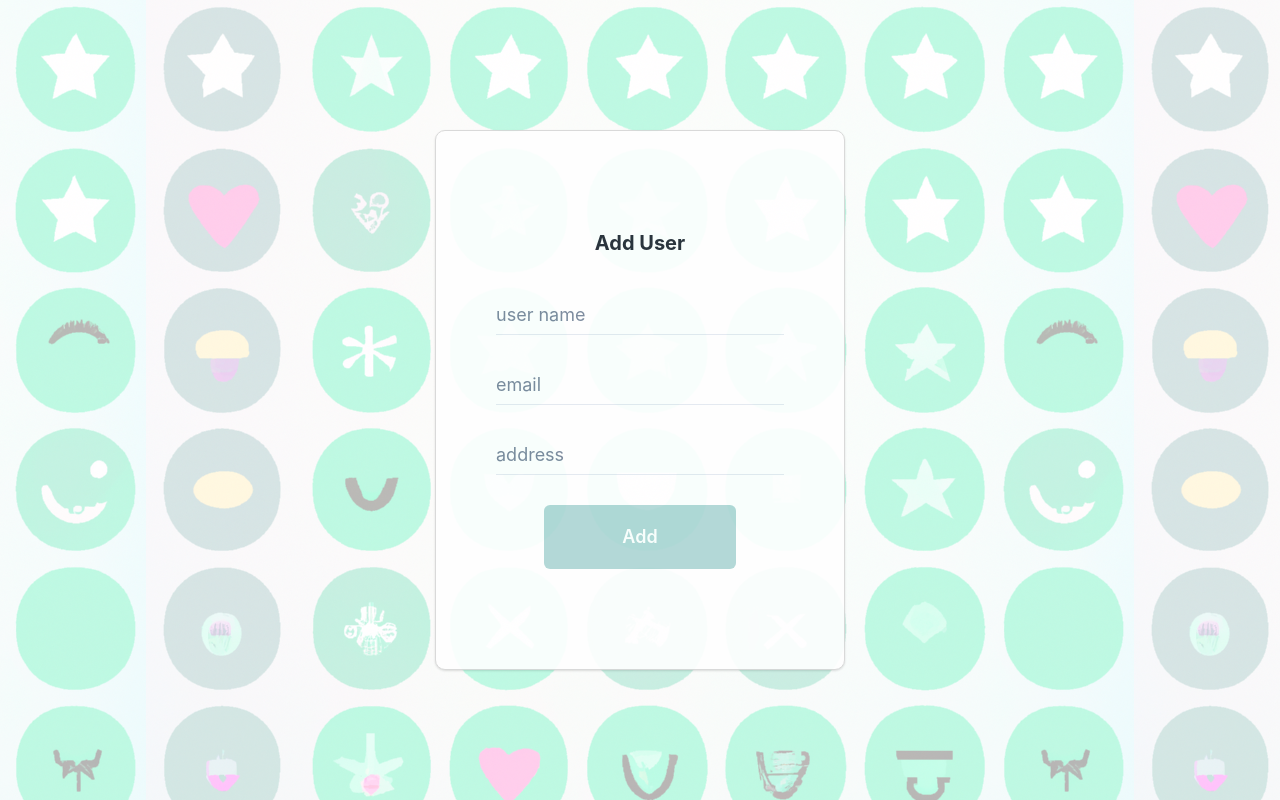
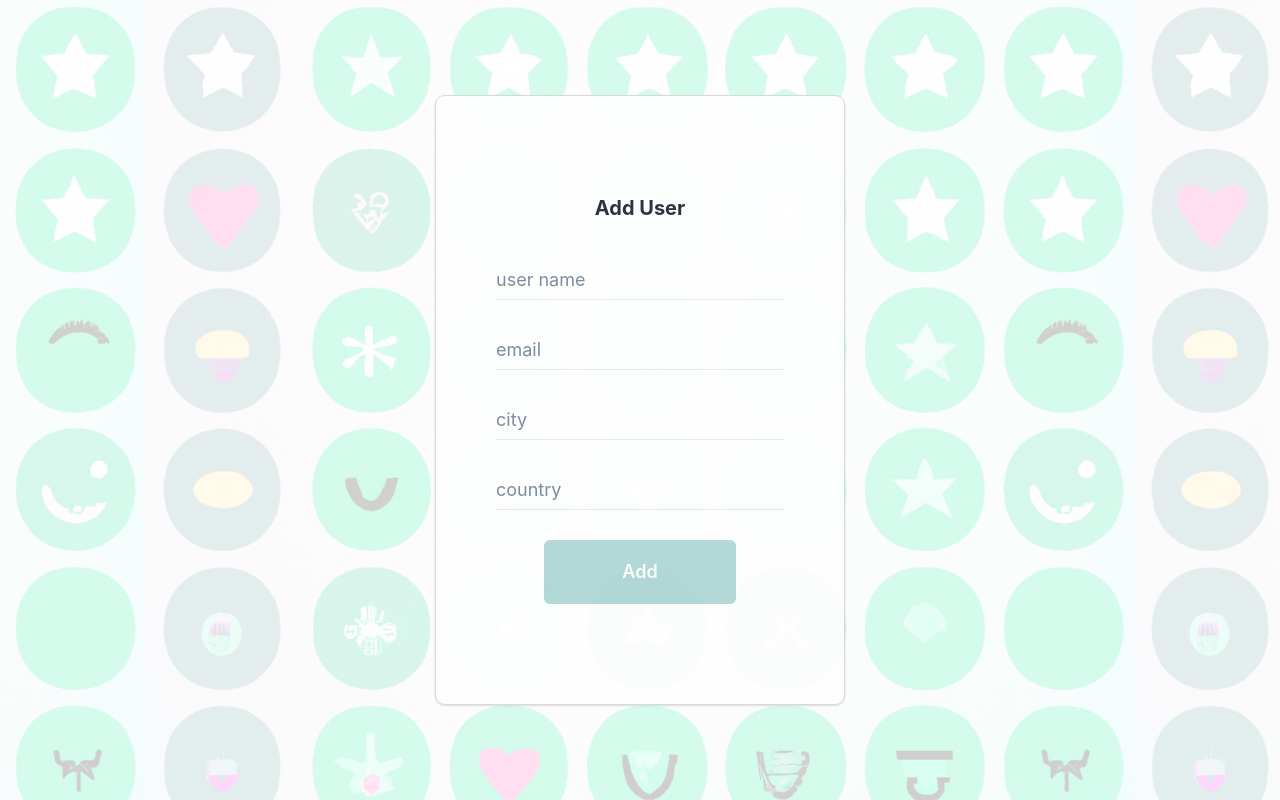
Before and after one commit to SanthoshGugan/review-app, a React (Create React App) app: page /1/users/new in a window 1280 px wide. Built offline with nearby package versions, Linux system fonts and the light colour scheme.

Commit message:
address in customer and user fixed

```diff
--- a/src/App.css
+++ b/src/App.css
@@ -52,13 +52,14 @@
   position: relative;
 }
 .background-review-icon:before {
-  position: absolute;content: ' ';
+  position: absolute;
+  content: ' ';
   display: block;
   top: 0;
   left: 0;
   right: 0;
   bottom: 0;
-  opacity: 0.3;
+  opacity: 0.2;
   background-image: url('../public/background\ image.png');
   width: 100%;
   height: 100%;
--- a/src/component/AddUser.js
+++ b/src/component/AddUser.js
@@ -110,8 +110,19 @@ const AddUser = (props) => {
 
                 <RInput
                     formProps = {getInputFormProps({
-                            id: "address",
-                            placeholder: "address",
+                            id: "city",
+                            placeholder: "city",
+                        })
+                    }
+                    {
+                        ...form_props
+                    }
+                />
+
+                <RInput
+                    formProps = {getInputFormProps({
+                            id: "country",
+                            placeholder: "country",
                         })
                     }
                     {
--- a/src/component/CustomerOnboard.js
+++ b/src/component/CustomerOnboard.js
@@ -124,7 +124,7 @@ const CustomerOnboard = (props) => {
                         }
                     /> */}
 
-                    <RInput
+                    {/* <RInput
                         formProps = {getInputFormProps({
                                 id: "address",
                                 placeholder: "address",
@@ -134,7 +134,7 @@ const CustomerOnboard = (props) => {
                         {
                             ...form_props
                         }
-                    />
+                    /> */}
 
                     <RInput
                         formProps = {getInputFormProps({
--- a/src/component/ListUsers.js
+++ b/src/component/ListUsers.js
@@ -53,6 +53,17 @@ const ListUsers = (props) => {
         errorInReviewTrigger
     } = useRequestUserReview({ customer_sid });
 
+    const renderAddress = (row) => {
+        const { address = {} } = row;
+        const { city = "", country = ""} = address;
+        return (
+            <Box display="flex">
+                {city && city}
+                {country && (", " + country)}
+            </Box>
+        );
+    };
+
 
     const renderReviewTrigger = (row) => {
         const { sid: user_sid, email } = row;
@@ -87,7 +98,7 @@ const ListUsers = (props) => {
         },
         {
             name: "Address",
-            selector: row => row.address,
+            selector: row => renderAddress(row),
         },
         {
             name: "Actions",
--- a/src/utils/CustomerUtils.js
+++ b/src/utils/CustomerUtils.js
@@ -3,7 +3,7 @@ export const createCustomerRequest = (values) => {
         organization_name: values?.organizationName,
         // phone_number: values?.phoneNumber,
         email: values?.email,
-        address: values?.address,
+        // address: values?.address,
         password: values?.password
     }
 };
--- a/src/utils/UserUtils.js
+++ b/src/utils/UserUtils.js
@@ -1,9 +1,14 @@
 export const createUserRequest = ({ values, customer_sid }) => {
+
+    const address = {
+        city: values?.city || "",
+        country: values.country || "",
+    };
     return {
         customer_sid,
         name: values?.name,
         phone_number: values?.phoneNumber,
         email: values?.email,
-        address: values?.address
+        address
     }
 };
```
